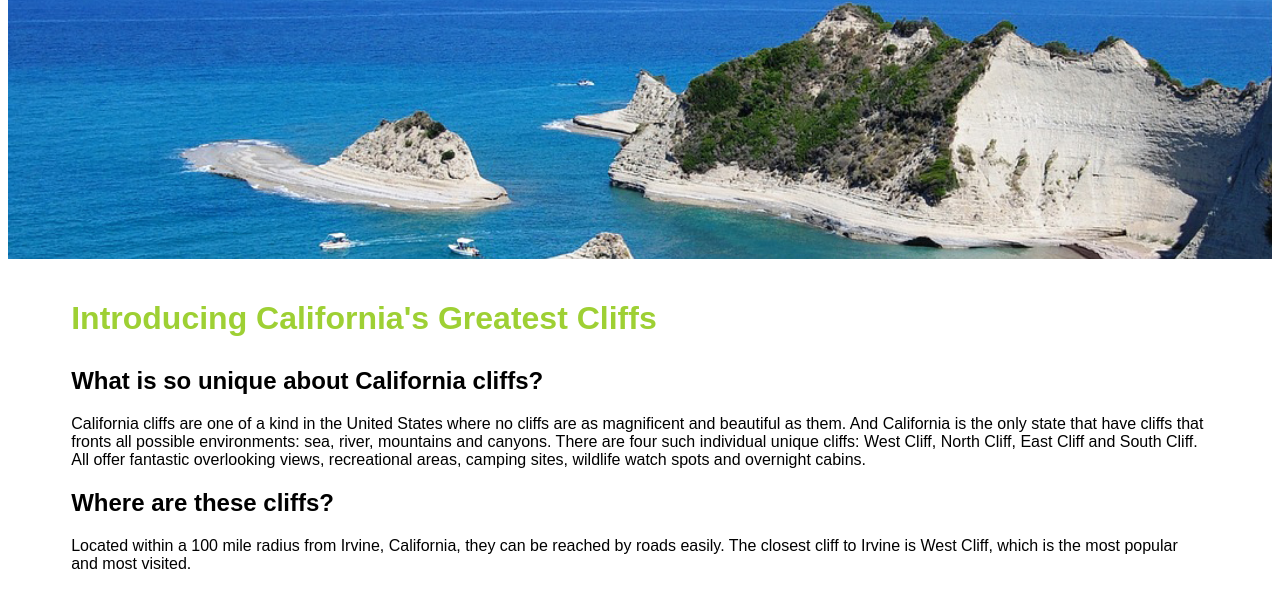
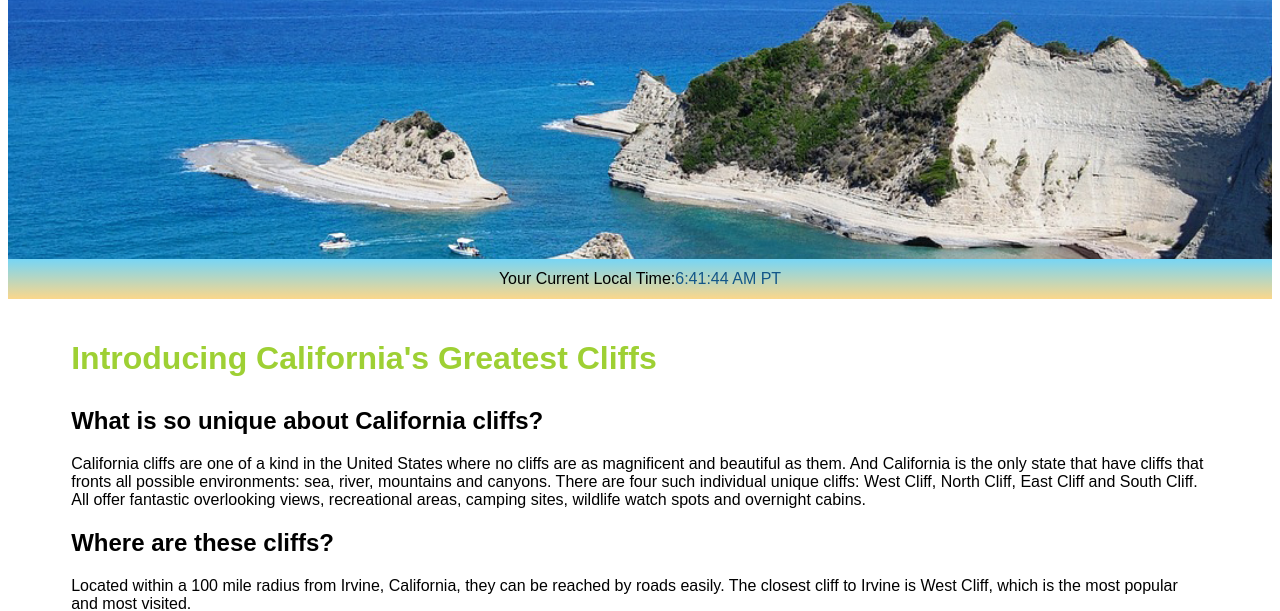
Before and after one commit to NirjalaP/Week3_Homework, a plain HTML site: page index.html in a window 1280 px wide. Shown: the part 197-808 px from the top of the page. Drawn offline with Linux system fonts and the light colour scheme.

Commit message:
Week3_Day1_Homework

```diff
--- a/index.html
+++ b/index.html
@@ -31,8 +31,10 @@
 
     </header>
 
-    <!-- <img src="images/cliff_ocean.jpg" alt="Ocean View Cliff" width="1280" height="564"> -->
-
+    <section id="timeofday">
+        <span>Your Current Local Time: </span>
+        <span id="clock"></span>
+    </section>
 
     <main>
         <h1>Introducing California's Greatest Cliffs</h1>
@@ -77,7 +79,7 @@
             </li>
             </ul>
     </section>
-</body>
+
 
 <footer>
     <div id="nondisclaimer">
@@ -96,4 +98,71 @@
     </div>
 
 </footer>
+
+<!-- JavaScript codes -->
+<script>
+    // Create a time data function
+    function currentTime() {
+        // Declare variables
+        var d = new Date(); // Get current date
+        var hr = d.getHours(); // Get current hours
+        var min = d.getMinutes(); // Get current minutes
+        var sec = d.getSeconds(); // Get current seconds
+        var ampm; // Declare empty variable to store AM or PM
+
+        var utchr = d.getUTCHours(); // Get GMT hours
+        var timeDiff = hr - utchr; // Calculate the time difference between local and GMT
+        var adjTimeDiff = timeDiff < 0 ? timeDiff + 24 : timeDiff; // Adjust negative difference
+        var timezone; // To store time zone (PT, MT, CT, ET)
+
+        // Add 0 to single digits for seconds
+        if (sec < 10) {
+            sec = "0" + sec;
+        }
+
+        // Add 0 to single digits for minutes
+        if (min < 10) {
+            min = "0" + min;
+        }
+
+        // Determine AM or PM string
+        if (hr == 12) {
+            ampm = "PM"; // Set to PM
+        } else if (hr > 12) {
+            hr -= 12; // Deduct 12 from hours greater than 12 (military time)
+            ampm = "PM"; // Set to PM
+        } else {
+            ampm = "AM"; // Set to AM
+        }
+
+        // Adjusted Time Difference Calculation
+        // Adjust time difference based on GMT-7 for Pacific Time during daylight savings
+        console.log("ahiahdi", adjTimeDiff)
+        if (adjTimeDiff >= 0 && adjTimeDiff < 7) {
+            timezone = "PT"; // Pacific Time Zone (GMT-7 during daylight saving time)
+        } else if (adjTimeDiff >= 7 && adjTimeDiff < 10) {
+            timezone = "MT"; // Mountain Time Zone
+        } else if (adjTimeDiff >= 10 && adjTimeDiff < 13) {
+            timezone = "CT"; // Central Time Zone
+        } else if (adjTimeDiff >= 13 && adjTimeDiff < 16) {
+            timezone = "ET"; // Eastern Time Zone
+        } else {
+            timezone = "Unknown Timezone"; // Fallback for other time differences
+        }
+
+        // Assemble time format to display
+        var time = hr + ":" + min + ":" + sec + " " + ampm + " " + timezone;
+
+        // Display current local time and time zone on HTML element
+        document.getElementById("clock").innerText = time;
+    }
+
+    // Initial run of time data function
+    currentTime();
+
+    // Run time data function every 1 second
+    setInterval(currentTime, 1000);
+</script>
+
+</body>
 </html>
--- a/styles.css
+++ b/styles.css
@@ -320,3 +320,18 @@ select {
     color: #333;
     font-weight: bold;
 }
+
+/* Time */
+#timeofday{
+    font-family: arial, helvetica, sans-serif;
+    color: #3a3a3a, #125688;
+    background: linear-gradient(0deg, rgba(251, 215, 139, 1) 0%, rgba(118, 213, 245, 1) 100%);
+    height: 40px;
+    display: flex;
+    justify-content: center;
+    align-items: center;
+}
+
+#clock{
+    color: #125688;
+}
```
